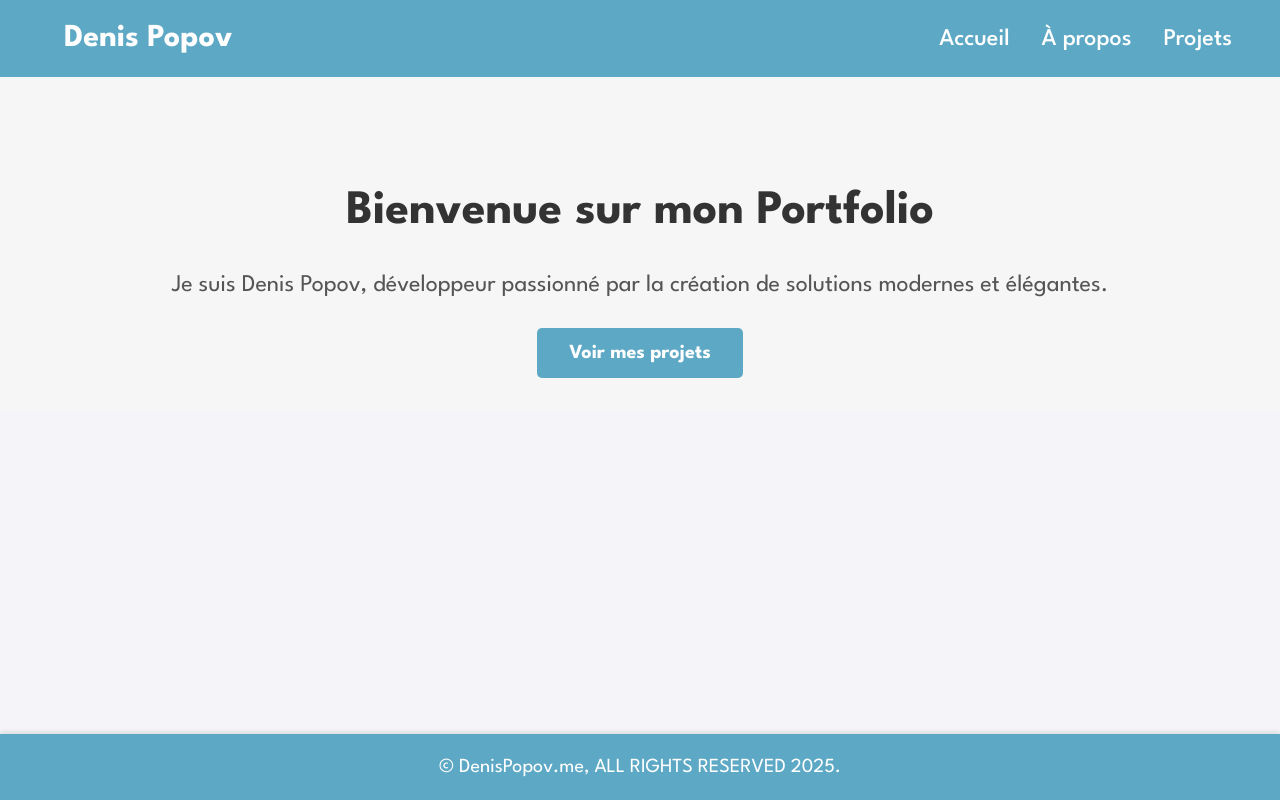
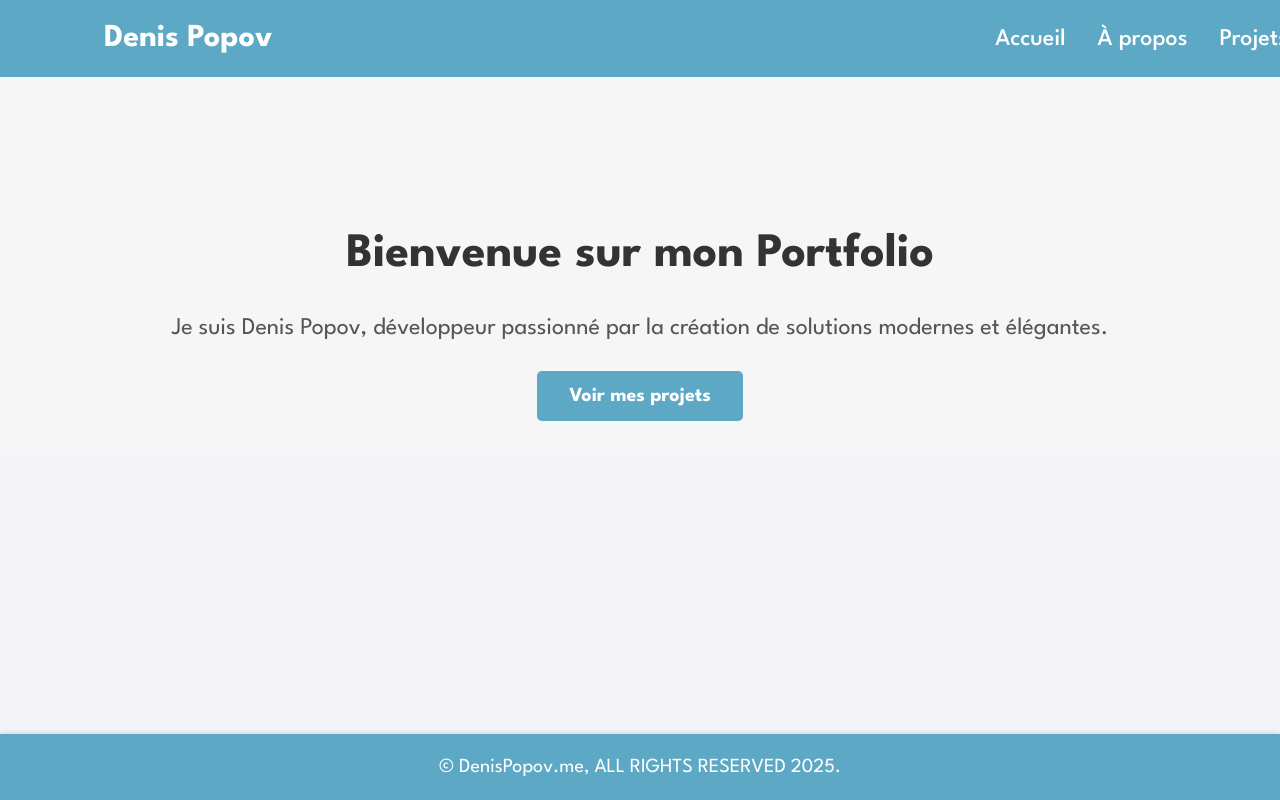
Before and after one commit to DenStayy/Portfolio, a SvelteKit app: page / in a window 1280 px wide. Built offline with nearby package versions, Linux system fonts and the light colour scheme.

Commit message:
feat: Implement scroll-based header shrink effect and improve layout structure

```diff
--- a/src/routes/+layout.svelte
+++ b/src/routes/+layout.svelte
@@ -1,8 +1,26 @@
 <script>
+  import { onMount, onDestroy } from 'svelte';
 
+  let shrink = false;
+  let handleScroll;
+
+  onMount(() => {
+    if (typeof window !== 'undefined') {
+      handleScroll = () => {
+        shrink = window.scrollY > 50;
+      };
+      window.addEventListener('scroll', handleScroll);
+    }
+  });
+
+  onDestroy(() => {
+    if (typeof window !== 'undefined' && handleScroll) {
+      window.removeEventListener('scroll', handleScroll);
+    }
+  });
 </script>
 
-<header>
+<header class:shrink={shrink}>
   <nav>
     <p>Denis Popov</p>
     <div>
@@ -37,6 +55,17 @@
     padding: 1.5rem 3rem;
     display: flex;
     justify-content: center;
+    position: fixed;
+    top: 0;
+    width: 100%;
+    transition: padding 0.3s ease, background-color 0.3s ease;
+    z-index: 1000;
+  }
+
+
+  header.shrink {
+    padding: 0.75rem 3rem;
+    background-color: #5da8c5;
   }
 
   nav {
@@ -51,7 +80,6 @@
     margin: 0;
     padding-left: 1rem;
     font-size: 2rem;
-    font-weight: bold;
     font-weight: 700;
   }
 
@@ -65,7 +93,6 @@
     color: white;
     text-decoration: none;
     font-size: 1.5rem;
-    font-weight: bold;
     font-weight: 500;
     transition: color 0.3s ease;
   }
@@ -74,7 +101,7 @@
     content: '';
     position: absolute;
     bottom: -5px;
-    left: 0%;
+    left: 0;
     width: 0;
     height: 2px;
     background-color: white;
@@ -87,13 +114,14 @@
 
   main {
     background: #f6f6f6;
+    /* On ajoute un padding-top pour compenser le header fixe */
+    padding-top: 120px;
   }
 
   footer {
     background-color: #5da8c5;
     color: white;
-    padding-bottom: 1.5rem;
-    padding-top: 1.5rem;
+    padding: 1.5rem 0;
     display: flex;
     justify-content: center;
     align-items: center;
```
